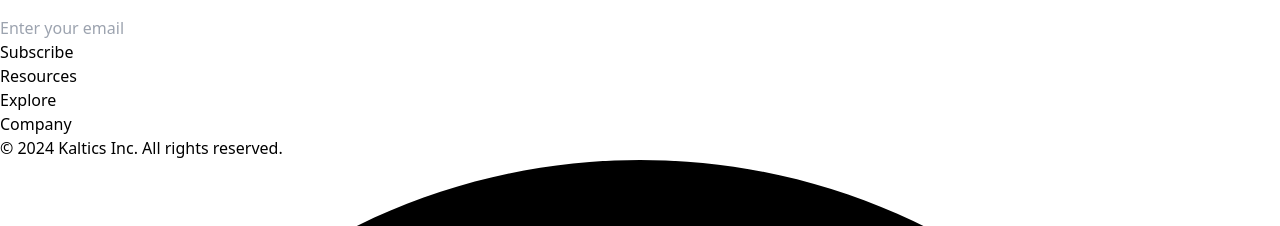
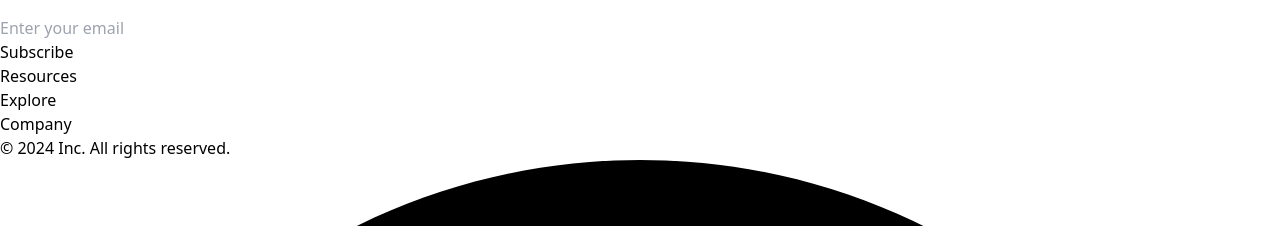
Before and after one commit to imprabhav/TechCompany, a React (Vite) app: page / in a window 1280 px wide. Shown: the part 2380-2606 px from the top of the page. Built offline with nearby package versions, Linux system fonts and the light colour scheme.

Commit message:
Update FooterNav.jsx

```diff
--- a/src/Components/Home/FooterNav/FooterNav.jsx
+++ b/src/Components/Home/FooterNav/FooterNav.jsx
@@ -139,7 +139,7 @@
                     }
                 </div>
                 <div className="mt-10 py-10 border-t border-gray-700 items-center justify-between sm:flex">
-                    <p className="text-gray-300">© 2024 Kaltics Inc. All rights reserved.</p>
+                    <p className="text-gray-300">© 2024 Inc. All rights reserved.</p>
                     <div className="flex items-center gap-x-6 text-gray-400 mt-6">
                         <a href="javascript:void()">
                             <svg className="w-6 h-6 hover:text-gray-500 duration-150" fill="none" viewBox="0 0 48 48"><g clip-path="url(#a)"><path fill="currentColor" d="M48 24C48 10.745 37.255 0 24 0S0 10.745 0 24c0 11.979 8.776 21.908 20.25 23.708v-16.77h-6.094V24h6.094v-5.288c0-6.014 3.583-9.337 9.065-9.337 2.625 0 5.372.469 5.372.469v5.906h-3.026c-2.981 0-3.911 1.85-3.911 3.75V24h6.656l-1.064 6.938H27.75v16.77C39.224 45.908 48 35.978 48 24z" /></g><defs><clipPath id="a"><path fill="#fff" d="M0 0h48v48H0z" /></clipPath></defs></svg>
```
